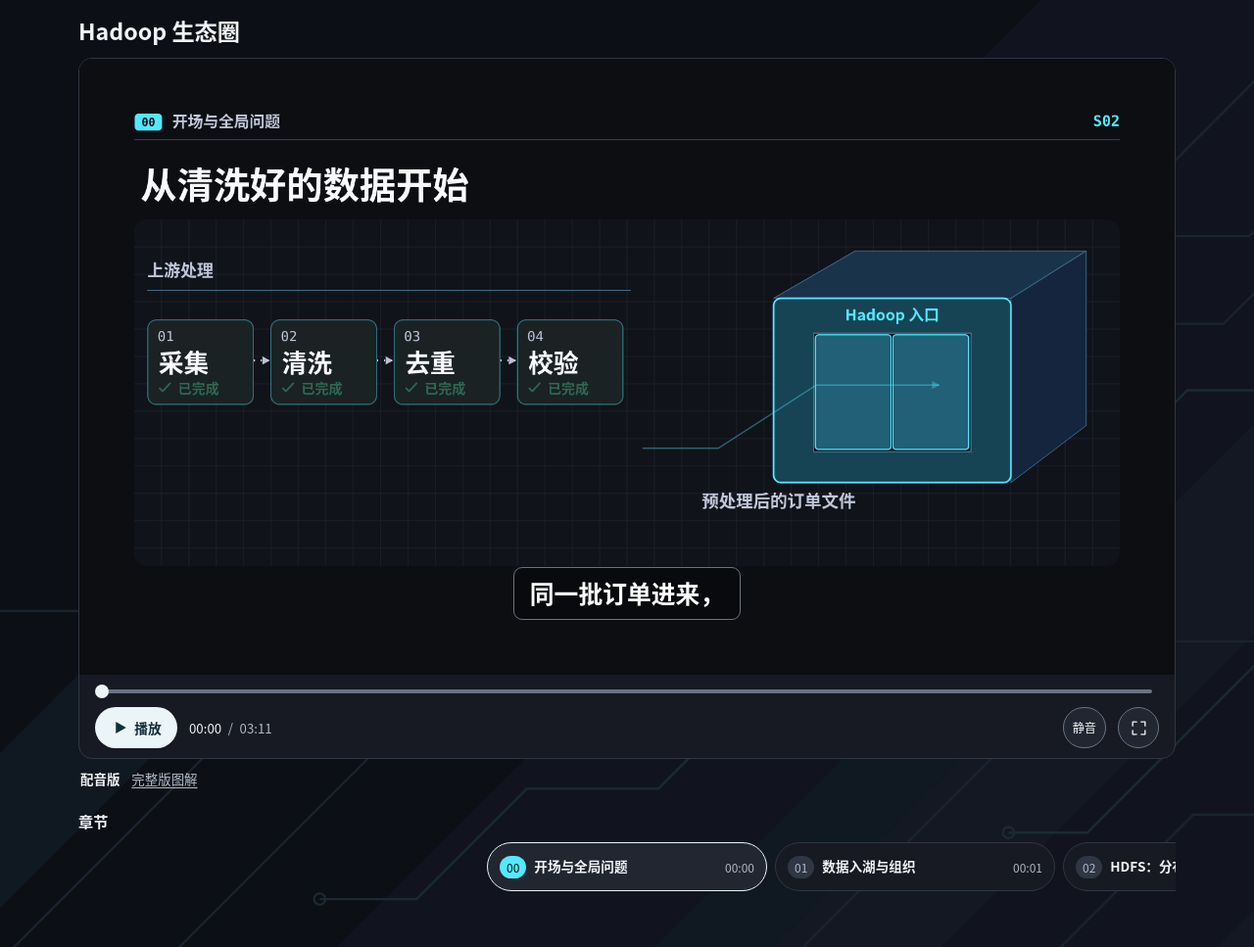
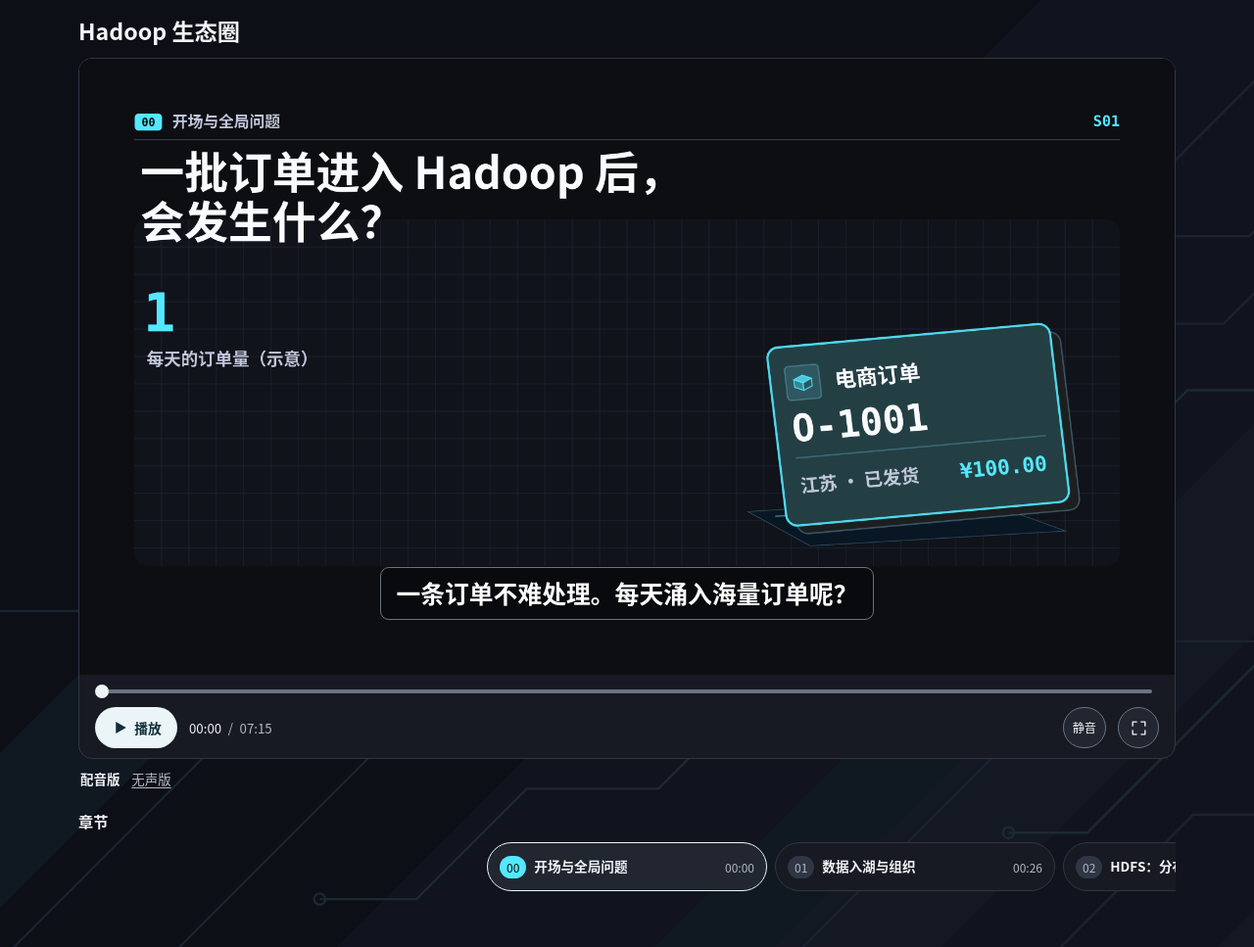
Before and after one commit to merwinM0/vibeV, a website with bundled scripts: page works/hadoop/index.html in a window 1280 px wide. Shown: the part 67-1034 px from the top of the page at 98% size. Built offline with nearby package versions, Linux system fonts and the light colour scheme; no server answers.

Commit message:
将 Hadoop 配音逐句剪接到原版分镜节奏

```diff
--- a/package.json
+++ b/package.json
@@ -8,6 +8,7 @@
     "build": "bun ./scripts/build.ts",
     "preview": "bun ./scripts/preview.ts",
     "avatar:render": "bun ./scripts/render-avatar.ts",
+    "hadoop:dub": "bun ./scripts/edit-hadoop-dub.ts",
     "typecheck": "tsc -p tsconfig.json && tsc -p tsconfig.tools.json"
   },
   "devDependencies": {
--- a/works/hadoop/index.html
+++ b/works/hadoop/index.html
@@ -50,7 +50,7 @@
       </section>
       <nav class="editions" aria-label="播放版本">
         <a id="dubbed-edition" href="./" aria-current="page">配音版</a>
-        <a id="full-edition" href="?version=full">完整版图解</a>
+        <a id="full-edition" href="?version=full">无声版</a>
       </nav>
 
     <p id="transcript" class="transcript" aria-label="当前字幕"></p>
--- a/works/hadoop/src/main.ts
+++ b/works/hadoop/src/main.ts
@@ -1,6 +1,6 @@
 import { PlaybackClock } from './clock';
 import { chapterReel } from './chapter-reel';
-import { narrationChapters, narrationDuration, narrationFrameAt } from './narration';
+import { narrationFrameAt } from './narration';
 import { chapters, duration, frameAt, timecode } from './timeline';
 import { Film } from './visual/film';
 
@@ -41,20 +41,19 @@ function attach(ctx: CanvasRenderingContext2D) {
 
   const film = new Film(ctx);
   const clock = new PlaybackClock();
-  const runtime = fullVersion ? duration : narrationDuration;
-  const totalLabel = timecode(Math.round(runtime));
+  const totalLabel = timecode(duration);
   const timelineFrameAt = fullVersion ? frameAt : narrationFrameAt;
   let raf = 0;
   let lastFrame = -1;
   let lastCaption = '';
   let reachedEnd = false;
-  const reel = chapterReel(chapterList, fullVersion ? chapters : narrationChapters, jump);
+  const reel = chapterReel(chapterList, chapters, jump);
 
-  // The recording is the only running clock in the dubbed edition. Buffering,
-  // throttled frames and seeking cannot make the captions run ahead of speech.
+  // The edited track has the original storyboard's length and time coordinates.
+  // Read the media clock so buffering/seeking cannot pull sound and picture apart.
   function current(now: number) {
     if (fullVersion) return clock.current(now);
-    return audio.ended || reachedEnd ? runtime : Math.min(runtime, audio.currentTime);
+    return audio.ended || reachedEnd ? duration : Math.min(duration, audio.currentTime);
   }
 
   function playing() {
@@ -73,14 +72,14 @@ function attach(ctx: CanvasRenderingContext2D) {
     }
     if (player.dataset.scene !== scene.id) player.dataset.scene = scene.id;
     reel.show(scene.chapter);
-    const position = seconds === runtime ? totalLabel : timecode(seconds);
+    const position = timecode(seconds);
     if (timeLabel.textContent !== position) {
       timeLabel.textContent = position;
       seek.setAttribute('aria-valuetext', `${position} / ${totalLabel}`);
     }
     seek.value = String(seconds);
-    seekTrack.style.setProperty('--ratio', String(seconds / runtime));
-    const mode = playing() ? 'pause' : seconds === runtime ? 'replay' : 'play';
+    seekTrack.style.setProperty('--ratio', String(seconds / duration));
+    const mode = playing() ? 'pause' : seconds === duration ? 'replay' : 'play';
     if (play.dataset.mode !== mode) {
       play.dataset.mode = mode;
       playLabel.textContent = mode === 'pause' ? '暂停' : mode === 'replay' ? '重播' : '播放';
@@ -90,7 +89,7 @@ function attach(ctx: CanvasRenderingContext2D) {
   function tick(now: number) {
     raf = 0;
     const seconds = current(now);
-    if (fullVersion && seconds === runtime) clock.pause(now);
+    if (fullVersion && seconds === duration) clock.pause(now);
     paint(seconds);
     if (playing()) raf = requestAnimationFrame(tick);
   }
@@ -104,8 +103,8 @@ function attach(ctx: CanvasRenderingContext2D) {
     const now = performance.now();
     if (fullVersion) clock.seek(seconds, now);
     else {
-      const target = Math.max(0, Math.min(runtime, seconds));
-      reachedEnd = target === runtime;
+      const target = Math.max(0, Math.min(duration, seconds));
+      reachedEnd = target === duration;
       if (reachedEnd) audio.pause();
       audio.currentTime = reachedEnd && Number.isFinite(audio.duration) ? audio.duration : target;
     }
@@ -113,7 +112,7 @@ function attach(ctx: CanvasRenderingContext2D) {
   }
 
   function audioFailed() {
-    audioStatus.textContent = '配音无法播放，请刷新重试，或切换到完整版图解。';
+    audioStatus.textContent = '配音无法播放，请刷新重试，或切换到无声版。';
     audioStatus.hidden = false;
     render();
   }
@@ -125,7 +124,7 @@ function attach(ctx: CanvasRenderingContext2D) {
       else clock.play(now);
     } else if (playing()) audio.pause();
     else {
-      if (current(now) === runtime) jump(0);
+      if (current(now) === duration) jump(0);
       audioStatus.hidden = true;
       void audio.play().catch((error: unknown) => {
         if (!(error instanceof DOMException) || error.name !== 'AbortError') audioFailed();
@@ -175,7 +174,7 @@ function attach(ctx: CanvasRenderingContext2D) {
   void document.fonts.ready.then(refreshFrame);
   seek.disabled = play.disabled = false;
   fullscreen.disabled = !document.fullscreenEnabled;
-  seek.max = String(runtime);
+  seek.max = String(duration);
   seek.setAttribute('aria-valuetext', `00:00 / ${totalLabel}`);
   durationLabel.textContent = totalLabel;
   render();
--- a/works/hadoop/src/narration.ts
+++ b/works/hadoop/src/narration.ts
@@ -1,106 +1,88 @@
-import { chapters, FPS, scenes, type SceneId } from './timeline';
+import { FPS, frameAt, scenes, type SceneId } from './timeline';
 
-type Line = readonly [at: number, caption: string, visualTime?: number];
-type Take = { length: number; shots: readonly (readonly [SceneId, readonly Line[]])[] };
+type Take = 1 | 2 | 3 | 4;
+type Edit = readonly [beat: number, inPoint: number, outPoint: number, caption: string];
+type Shot = readonly [scene: SceneId, take: Take, edits: readonly Edit[]];
 
-// Cue times are local to the original p1–p4 recordings, matched to speech and pauses.
-// narration.mp3 concatenates them in order, trimming each to its `length` below.
-// An optional third value aligns a specific beat in the original animation to that line.
-const takes: readonly Take[] = [
-  { length: 44.95, shots: [ // p1
-    ['S02', [[0, '同一批订单进来，']]],
-    ['S06', [[1.95, '存储层先把文件按天放进 HDFS 目录。']]],
-    ['S08', [[6.44, 'NameNode 管目录和块位置，'], [9.15, 'DataNode 存数据块。', 3.8]]],
-    ['S09', [[10.89, '大文件按配置切块。']]],
-    ['S10', [[13.05, '写时先向 NameNode 申请目标位置，']]],
-    ['S11', [[16.10, '再沿管线传副本，']]],
-    ['S12', [[17.82, '并跨机架分布。']]],
-    ['S13', [[19.48, '读时先问位置，'], [21.00, '再优先读近的可用副本。', 3.2]]],
-    ['S14', [[23.18, '节点心跳超时就标记不可用，']]],
-    ['S15', [[25.73, '并由 NameNode 安排补副本。']]],
-    ['S16', [[28.29, '目录服务也能做高可用。']]],
-    ['S17', [[30.38, '仓库数据不动，'], [31.92, '按省汇总的任务去 YARN 申请资源。', 2.5]]],
-    ['S18', [[34.89, '资源管理器全局分资源，'], [37.15, '节点管理器管本机容器并报状态。']]],
-    ['S19', [[40.02, '先起应用主管，'], [41.30, '再申请任务容器。', 3.7]]],
-    ['S21', [[42.93, '任务尽量挨着数据跑。']]],
-  ] },
-  { length: 44.05, shots: [ // p2
-    ['S32', [[0, '同一道题可用 MapReduce 或 Spark。']]],
-    ['S23', [[3.60, 'Map 读各自输入分片，']]],
-    ['S24', [[5.42, '以省份为键、金额为值。']]],
-    ['S26', [[7.62, 'Shuffle 先分区，再传输排序。']]],
-    ['S25', [[10.54, '局部求和可选。']]],
-    ['S27', [[11.97, '每组数单加金额后，']]],
-    ['S28', [[13.67, '把汇总结果写回 HDFS 另一目录，'], [16.88, '而不覆盖订单明细。']]],
-    ['S29', [[18.73, 'Spark 则把计算排成依赖图，'], [20.70, '由 Driver 协调、Executor 执行。', 3.3]]],
-    ['S31', [[23.35, '中间结果可缓存，'], [25.08, '但 Shuffle 仍可能用磁盘。', 3]]],
-    ['S33', [[27.43, 'Hive 作为 SQL 入口，']]],
-    ['S34', [[28.99, '查 Metastore 里的列、分区和文件路径。'], [32.23, '订单文件还在 HDFS。']]],
-    ['S35', [[34.63, '按天分区后，查询只扫当天。']]],
-    ['S36', [[36.87, '查询服务做优化，'], [38.26, '再把执行计划交给计算引擎。', 4.8]]],
-    ['S37', [[40.84, 'Hive 是入口，不是存储，也不负责分资源。']]],
-  ] },
-  { length: 41, shots: [ // p3
-    ['S39', [[0, '报表回答卖多少，']]],
-    ['S40', [[2.03, '点查发货状态，则从明细单独加工一份进 HBase 服务表。']]],
-    ['S41', [[7.29, '以订单号当行键，'], [9.10, '按范围切表分给不同服务器，并避免热点。', 2.8]]],
-    ['S42', [[13.04, '写入先记预写日志，再更新内存。'], [16.19, '后台刷成 HFile，通常落 HDFS。', 4.15]]],
-    ['S43', [[19.57, '先找管键的服务器，再按订单号读。'], [22.67, '结果回来是已发货。', 4.4]]],
-    ['S44', [[25.10, '但查得快不代表数据新。'], [27.14, '服务表每天才装一次，就可能秒回旧状态。', 2.8]]],
-    ['S45', [[30.77, 'Hive 适合扫表汇总，'], [32.73, 'HBase 适合按行键读写。']]],
-    ['S46', [[35.35, '订单到齐先校验，'], [36.80, '报表和服务表各自更新，', 2.85], [39.03, '两边做完再发通知。', 5.2]]],
-  ] },
-  { length: 61.16, shots: [ // p4; keep the shared AI disclosure once, at the end
-    ['S47', [[0, 'Oozie 曾做工作流编排，但二零二五年已退役。']]],
-    ['S48', [[4.74, '编排决定谁先启动，'], [6.77, 'YARN 决定启动后给多少资源。', 2.7]]],
-    ['S49', [[9.43, 'ZooKeeper 只传协调状态，不传订单数据。']]],
-    ['S50', [[13.31, '算挂了可重试，存储有副本，'], [16.33, '工作流能按规则告警，三层各解决一类问题。']]],
-    ['S51', [[20.80, '同一天重跑，不能把销售额加两遍。'], [23.62, '比如覆盖当天结果，再核对单数和金额。', 3.2]]],
-    ['S52', [[27.43, '先验身份，再查权限。'], [29.42, '异常从资源指标、日志和告警里找线索。', 3]]],
-    ['S53', [[33.76, '最终运营打开报表，对比各省订单数和销售额。']]],
-    ['S54', [[37.88, '接口从 HBase 服务表返回这笔订单已发货。']]],
-    ['S55', [[41.33, '结果还能给推荐和告警等下游用。']]],
-    ['S56', [[44.86, '第二天新分区进仓，再跑校验和发布。']]],
-    ['S57', [[47.95, '拉远看，就是存储管文件，资源层管配额，'], [51.58, '计算框架跑任务，', 4.35]]],
-    ['S59', [[53.34, '最后有分析和点查两个出口。'], [55.67, '各组件按分工和需要协作。', 5.4], [59.20, '此内容由 AI 生成。', 7.8]]],
-  ] },
+// Place each cut at a beat in the original shot. The in/out points are seconds
+// in p1–p4, including a little room for edits between phrases at normal speed.
+const editList: readonly Shot[] = [
+  ['S02', 1, [[1.6, .14, 1.63, '同一批订单进来，']]],
+  ['S06', 1, [[.8, 1.86, 6.14, '存储层先把文件按天放进 HDFS 目录。']]],
+  ['S08', 1, [[.2, 6.18, 8.74, 'NameNode 管目录和块位置，'], [3.3, 9.05, 10.71, 'DataNode 存数据块。']]],
+  ['S09', 1, [[.3, 10.78, 12.88, '大文件按配置切块。']]],
+  ['S10', 1, [[.4, 13.05, 15.98, '写时先向 NameNode 申请目标位置，']]],
+  ['S11', 1, [[.5, 16.06, 17.70, '再沿管线传副本，']]],
+  ['S12', 1, [[1.3, 17.73, 18.95, '并跨机架分布。']]],
+  ['S13', 1, [[.3, 19.36, 20.88, '读时先问位置，'], [3.2, 20.91, 22.88, '再优先读近的可用副本。']]],
+  ['S14', 1, [[2, 23.09, 25.78, '节点心跳超时就标记不可用，']]],
+  ['S15', 1, [[.2, 25.83, 27.82, '并由 NameNode 安排补副本。']]],
+  ['S16', 1, [[.3, 28.18, 30.09, '目录服务也能做高可用。']]],
+  ['S17', 1, [[.3, 30.28, 31.61, '仓库数据不动，'], [2.2, 31.82, 34.51, '按省汇总的任务去 YARN 申请资源。']]],
+  ['S18', 1, [[.2, 34.80, 36.87, '资源管理器全局分资源，'], [2.9, 37.05, 39.81, '节点管理器管本机容器并报状态。']]],
+  ['S19', 1, [[1.65, 39.93, 41.37, '先起应用主管，'], [3.7, 41.39, 42.66, '再申请任务容器。']]],
+  ['S21', 1, [[2.9, 42.82, 44.56, '任务尽量挨着数据跑。']]],
+  ['S22', 2, [[.7, .07, 3.15, '同一道题可用 MapReduce 或 Spark。']]],
+  ['S23', 2, [[.5, 3.49, 5.23, 'Map 读各自输入分片，']]],
+  ['S24', 2, [[1.45, 5.31, 7.41, '以省份为键、金额为值。']]],
+  // The recording mentions Shuffle first; keep the storyboard's Combiner → Shuffle order.
+  ['S25', 2, [[2.3, 10.43, 11.63, '局部求和可选。']]],
+  ['S26', 2, [[.2, 7.52, 10.05, 'Shuffle 先分区，再传输排序。']]],
+  ['S27', 2, [[.6, 11.85, 13.54, '每组数单加金额后，']]],
+  ['S28', 2, [[.3, 13.56, 16.63, '把汇总结果写回 HDFS 另一目录，'], [3.65, 16.76, 18.10, '而不覆盖订单明细。']]],
+  ['S29', 2, [[.5, 18.61, 20.76, 'Spark 则把计算排成依赖图，'], [3.35, 20.78, 23.07, '由 Driver 协调、Executor 执行。']]],
+  ['S31', 2, [[.55, 23.24, 24.93, '中间结果可缓存，'], [3.0, 24.96, 26.74, '但 Shuffle 仍可能用磁盘。']]],
+  ['S33', 2, [[3.3, 27.32, 29.04, 'Hive 作为 SQL 入口，']]],
+  ['S34', 2, [[.3, 29.04, 32.01, '查 Metastore 里的列、分区和文件路径。'], [3.75, 32.13, 34.36, '订单文件还在 HDFS。']]],
+  ['S35', 2, [[1.45, 34.50, 36.70, '按天分区后，查询只扫当天。']]],
+  ['S36', 2, [[1.9, 36.74, 38.34, '查询服务做优化，'], [4.8, 38.35, 40.31, '再把执行计划交给计算引擎。']]],
+  ['S37', 2, [[1, 40.72, 43.66, 'Hive 是入口，不是存储，也不负责分资源。']]],
+  ['S39', 3, [[.5, .13, 1.69, '报表回答卖多少，']]],
+  ['S40', 3, [[.85, 1.93, 7.14, '点查发货状态，则从明细单独加工一份进 HBase 服务表。']]],
+  ['S41', 3, [[.5, 7.18, 8.93, '以订单号当行键，'], [3, 8.99, 12.77, '按范围切表分给不同服务器，并避免热点。']]],
+  ['S42', 3, [[.9, 12.94, 16.02, '写入先记预写日志，再更新内存。'], [4.15, 16.08, 19.41, '后台刷成 HFile，通常落 HDFS。']]],
+  ['S43', 3, [[.6, 19.45, 22.44, '先找管键的服务器，再按订单号读。'], [4.5, 22.55, 24.32, '结果回来是已发货。']]],
+  ['S44', 3, [[.4, 24.98, 26.95, '但查得快不代表数据新。'], [3, 27.03, 30.52, '服务表每天才装一次，就可能秒回旧状态。']]],
+  ['S45', 3, [[.4, 30.65, 32.44, 'Hive 适合扫表汇总，'], [2.8, 32.62, 34.70, 'HBase 适合按行键读写。']]],
+  ['S46', 3, [[.7, 35.24, 36.66, '订单到齐先校验，'], [2.9, 36.69, 38.80, '报表和服务表各自更新，'], [5.15, 38.91, 40.58, '两边做完再发通知。']]],
+  ['S47', 4, [[.6, .11, 4.13, 'Oozie 曾做工作流编排，但二零二五年已退役。']]],
+  ['S48', 4, [[.5, 4.62, 6.46, '编排决定谁先启动，'], [3, 6.64, 9.13, 'YARN 决定启动后给多少资源。']]],
+  ['S49', 4, [[1.25, 9.28, 12.72, 'ZooKeeper 只传协调状态，不传订单数据。']]],
+  ['S50', 4, [[.5, 13.18, 16.10, '算挂了可重试，存储有副本，'], [3.6, 16.20, 20.05, '工作流能按规则告警，三层各解决一类问题。']]],
+  ['S51', 4, [[.5, 20.68, 23.46, '同一天重跑，不能把销售额加两遍。'], [3.55, 23.52, 26.90, '比如覆盖当天结果，再核对单数和金额。']]],
+  ['S52', 4, [[.5, 27.31, 29.16, '先验身份，再查权限。'], [3.2, 29.33, 33.01, '异常从资源指标、日志和告警里找线索。']]],
+  ['S53', 4, [[1.35, 33.64, 37.51, '最终运营打开报表，对比各省订单数和销售额。']]],
+  ['S54', 4, [[1.95, 37.77, 41.14, '接口从 HBase 服务表返回这笔订单已发货。']]],
+  ['S55', 4, [[1.45, 41.21, 43.96, '结果还能给推荐和告警等下游用。']]],
+  ['S56', 4, [[1.2, 44.73, 47.79, '第二天新分区进仓，再跑校验和发布。']]],
+  ['S57', 4, [[.2, 47.85, 51.37, '拉远看，就是存储管文件，资源层管配额，'], [3.75, 51.47, 53.05, '计算框架跑任务，'], [5.45, 53.22, 55.48, '最后有分析和点查两个出口。']]],
+  ['S58', 4, [[3.1, 55.55, 57.88, '各组件按分工和需要协作。']]],
+  // The identical disclosure at the end of each take only plays once.
+  ['S59', 4, [[5.9, 59.07, 61.01, '此内容由 AI 生成。']]],
 ];
 
-let offset = 0;
-const shotStarts = takes.flatMap(({ length, shots }) => {
-  const track = shots.map(([id, lines]) => {
-    const scene = scenes.find((scene) => scene.id === id)!;
-    const cues = lines.map(([at, caption, visualTime]) => ({ frame: Math.round((offset + at) * FPS), caption, visualTime }));
-    return { scene, cues, start: cues[0].frame };
+const editTracks = new Map(editList.map(([id, take, edits]) => {
+  const scene = scenes.find((scene) => scene.id === id);
+  if (!scene) throw new Error(`Unknown narration scene: ${id}`);
+  const clips = edits.map(([beat, inPoint, outPoint, caption]) => {
+    const atFrame = Math.round((scene.start + beat) * FPS);
+    const afterSpeech = (atFrame / FPS) + outPoint - inPoint + .25;
+    // Use the next original caption for an unvoiced beat, not in the middle of a line.
+    const nextOriginalCue = scene.cues.find(([at]) => scene.start + at >= afterSpeech);
+    const untilFrame = Math.round((nextOriginalCue ? scene.start + nextOriginalCue[0] : scene.end) * FPS);
+    return { id, take, atFrame, inPoint, outPoint, caption, untilFrame };
   });
-  offset += length;
-  return track;
-});
+  return [id, clips] as const;
+}));
 
-export const narrationDuration = offset;
-const frameCount = Math.ceil(narrationDuration * FPS);
-export const narrationShots = shotStarts.map((shot, i) => ({ ...shot, end: shotStarts[i + 1]?.start ?? frameCount }));
-export const narrationChapters = chapters.map((chapter) => {
-  const start = narrationShots.find(({ scene }) => scene.chapter === chapter.id)!.start / FPS;
-  return { id: chapter.id, title: chapter.title, start };
-});
+export const narrationClips = [...editTracks.values()].flat();
 
 export function narrationFrameAt(seconds: number) {
-  const time = Number.isFinite(seconds) ? Math.max(0, seconds) : 0;
-  const frame = Math.min(frameCount - 1, Math.floor(time * FPS + 1e-8));
-  const { scene, cues, start, end } = narrationShots.find((shot) => frame < shot.end)!;
-  let caption = cues[0].caption;
-  let from = { frame: start, time: 0 };
-  let to = { frame: end - 1, time: scene.end - scene.start - 1 / FPS };
-  for (const cue of cues) {
-    if (frame >= cue.frame) {
-      caption = cue.caption;
-      if (cue.visualTime !== undefined) from = { frame: cue.frame, time: cue.visualTime };
-    } else if (cue.visualTime !== undefined) {
-      to = { frame: cue.frame, time: cue.visualTime };
-      break;
-    }
+  const original = frameAt(seconds);
+  let caption = original.caption;
+  for (const clip of editTracks.get(original.scene.id) ?? []) {
+    if (original.frame < clip.atFrame) break;
+    caption = original.frame < clip.untilFrame ? clip.caption : original.caption;
   }
-  const elapsed = from.time + (to.time - from.time) * (frame - from.frame) / Math.max(1, to.frame - from.frame);
-  return { frame, scene, elapsed, caption };
+  return { ...original, caption };
 }
```
Also changed, not shown: AGENTS.md (+1 -1 lines), Hadoop生态圈_Vibe视频_完整分镜表.md (+2 -2 lines), READMAP.md (+1 -1 lines), README.en.md (+3 -3 lines), scripts/edit-hadoop-dub.ts (added, +58 -0 lines), tests/narration.test.ts (+40 -29 lines), README.md, 1 other file.
